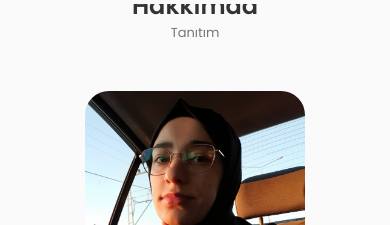
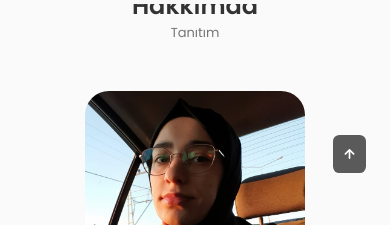
Before and after one commit to ZehraSahaplioglu/portfolio, a React (Create React App) app: page / in a window 390 px wide. Shown: the part 840-1065 px from the top of the page. Built offline with nearby package versions, Linux system fonts and the light colour scheme.

Commit message:
scrollup yapıldı ve header kısmına eklemeler yapıldı

```diff
--- a/src/App.js
+++ b/src/App.js
@@ -9,6 +9,7 @@
 import Testimonials from "./components/testimonials/Testimonials";
 import Contact from "./components/contact/Contact";
 import Footer from "./components/footer/Footer";
+import ScrollUp from "./components/scrollup/ScrollUp";
 
 const App = () => {
   return (
@@ -23,8 +24,10 @@
       <Qualification />
       <Testimonials />
       <Contact />
-      <Footer />
     </main>
+
+    <Footer />
+    <ScrollUp />
     </>
   )
 }
--- a/src/components/header/Header.jsx
+++ b/src/components/header/Header.jsx
@@ -3,8 +3,17 @@
 
 const Header = () => {
 
+    /* change backround header */
+    window.addEventListener("scroll", function () {
+        const header = document.querySelector(".header");
+        //sayfa 80 px aşağı kaydırıldıktan sonra header'ın alt çizgisi belirginleşir.
+        if (this.scrollY >= 80) header.classList.add("scroll-header");
+        else header.classList.remove("scroll-header");
+    });
+
   /* Toggle Menu */
   const[Toggle, showMenu] = useState(false);
+  const [activeNav, setActiveNav] = useState("#home")
 
   return (
     <header className='header'>
@@ -15,37 +24,37 @@
                 <ul className="nav__list grid">
 
                     <li className="nav__item">
-                        <a href="#home" className="nav__link active-link">
+                        <a href="#home" onClick={() => setActiveNav('#home')} className={activeNav==="#home" ? "nav__link active-link" : "nav__link"}>
                             <i className="uil uil-home nav__icon"></i> Home
                         </a>
                     </li>
 
                     <li className="nav__item">
-                        <a href="#about" className="nav__link">
+                        <a href="#about" onClick={() => setActiveNav('#about')} className={activeNav==="#about" ? "nav__link active-link" : "nav__link"}>
                             <i className="uil uil-user nav__icon"></i> Hakkımda
                         </a>
                     </li>
 
                     <li className="nav__item">
-                        <a href="#skills" className="nav__link">
+                        <a href="#skills" onClick={() => setActiveNav('#skills')} className={activeNav==="#skills" ? "nav__link active-link" : "nav__link"}>
                             <i className="uil uil-file-alt nav__icon"></i> Yetenekler
                         </a>
                     </li>
 
                     <li className="nav__item">
-                        <a href="#services" className="nav__link">
+                        <a href="#services" onClick={() => setActiveNav('#services')} className={activeNav==="#services" ? "nav__link active-link" : "nav__link"}>
                             <i className="uil uil-briefcase-alt nav__icon"></i> Hizmetler
                         </a>
                     </li>
 
                     <li className="nav__item">
-                        <a href="#portfolio" className="nav__link">
+                        <a href="#portfolio" onClick={() => setActiveNav('#portfolio')} className={activeNav==="#portfolio" ? "nav__link active-link" : "nav__link"}>
                             <i className="uil uil-scenery nav__icon"></i> Portföy
                         </a>
                     </li>
 
                     <li className="nav__item">
-                        <a href="#contact" className="nav__link">
+                        <a href="#contact" onClick={() => setActiveNav('#contact')} className={activeNav==="#contact" ? "nav__link active-link" : "nav__link"}>
                             <i className="uil uil-message nav__icon"></i> Bağlantı
                         </a>
                     </li>
--- a/src/components/header/header.css
+++ b/src/components/header/header.css
@@ -43,10 +43,14 @@
 }
 
 /* Active Link */
-
 .active-link,
 .nav__link:hover {
     color: var(--title-color-dark);
+}
+
+/* change backround header */
+.scroll-header {
+  box-shadow: 0 -1px 4px rgba(0, 0, 0, 0.20);
 }
 
 /* Breakpoints */
--- /dev/null
+++ b/src/components/scrollup/ScrollUp.jsx
@@ -0,0 +1,18 @@
+import React from 'react';
+import "./scrollup.css";
+
+const ScrollUp = () => {
+    window.addEventListener("scroll", function () {
+        const scrollUp = document.querySelector(".scrollup");
+        //sayfa 560 px aşağı kaydırıldıktan sonra scroll-up butonu ortaya çıkar.
+        if (this.scrollY >= 560) scrollUp.classList.add("show-scroll");
+        else scrollUp.classList.remove("show-scroll");
+    });
+  return (
+    <a href="#" className="scrollup">
+        <i className="uil uil-arrow-up scrollup__icon"></i>
+    </a>
+  );
+};
+
+export default ScrollUp;
--- /dev/null
+++ b/src/components/scrollup/scrollup.css
@@ -0,0 +1,50 @@
+.scrollup {
+    position: fixed;
+    right: 2.5rem;
+    bottom: -20%;
+    background-color: var(--title-color);
+    opacity: 0.8;
+    padding: 0.3rem 0.5rem;
+    border-radius: 0.4rem;
+    z-index: var(--z-tooltip);
+    transition: .4s;
+}
+
+.scrollup__icon {
+    font-size: 1.5rem;
+    color: var(--container-color);
+}
+
+.scrollup:hover {
+    background-color: var(--title-color-dark);
+}
+
+/* show scroll */
+.show-scroll {
+    bottom: 3rem;
+}
+
+/* Breakpoints */
+
+@media screen and (max-width: 992px) {
+    .scrollup {
+        right: 1.5rem;
+        padding: 0.25rem 0.4rem;
+    }
+
+    .scrollup__icon {
+        font-size: 1.25rem;
+    }
+}
+
+@media screen and (max-width: 768px) {
+    .show-scroll {
+        bottom: 4rem;
+    }
+}
+
+@media screen and (max-width: 350px) {
+    .scrollup {
+        right: 1rem;
+    }
+}
```
